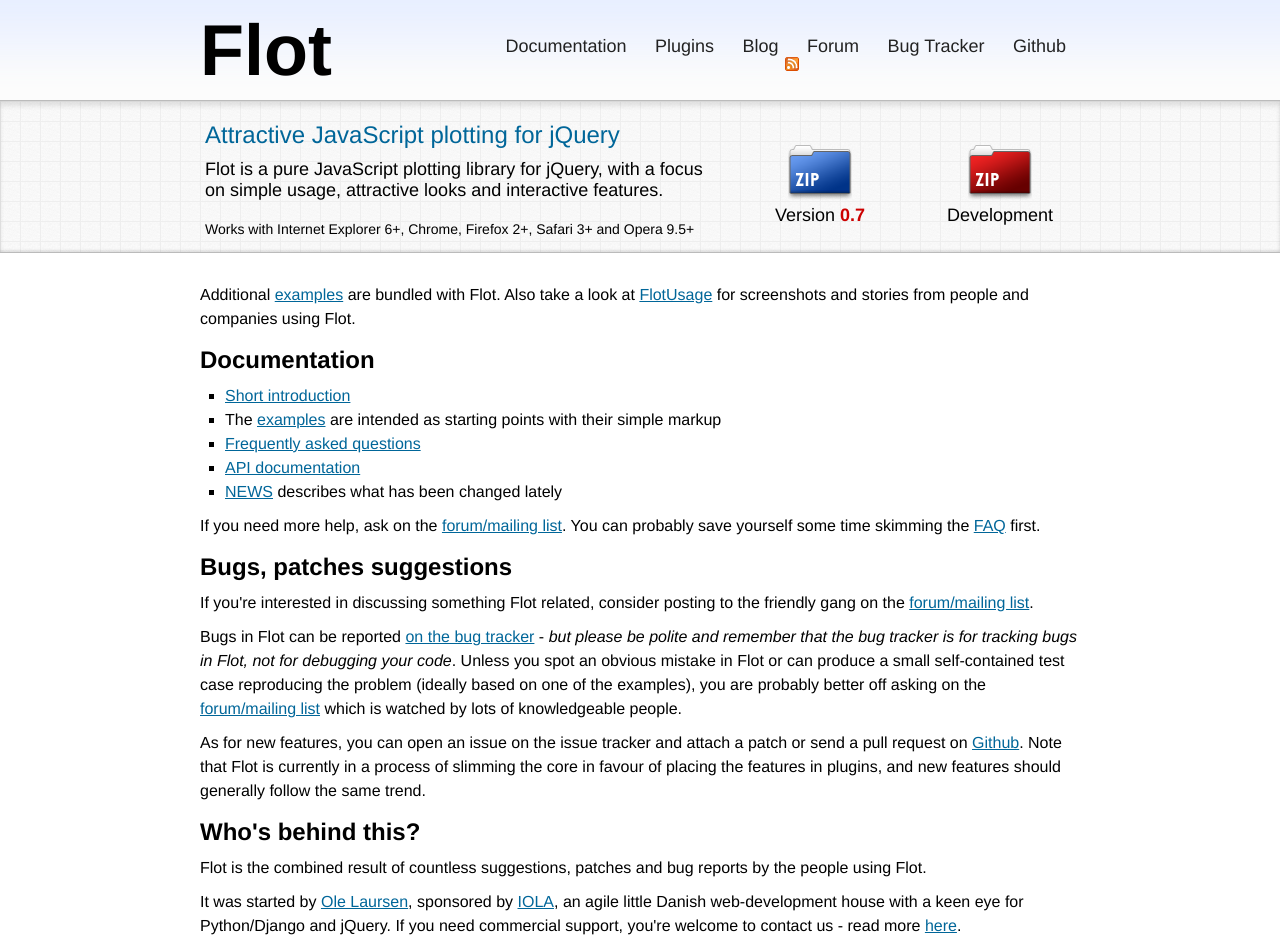
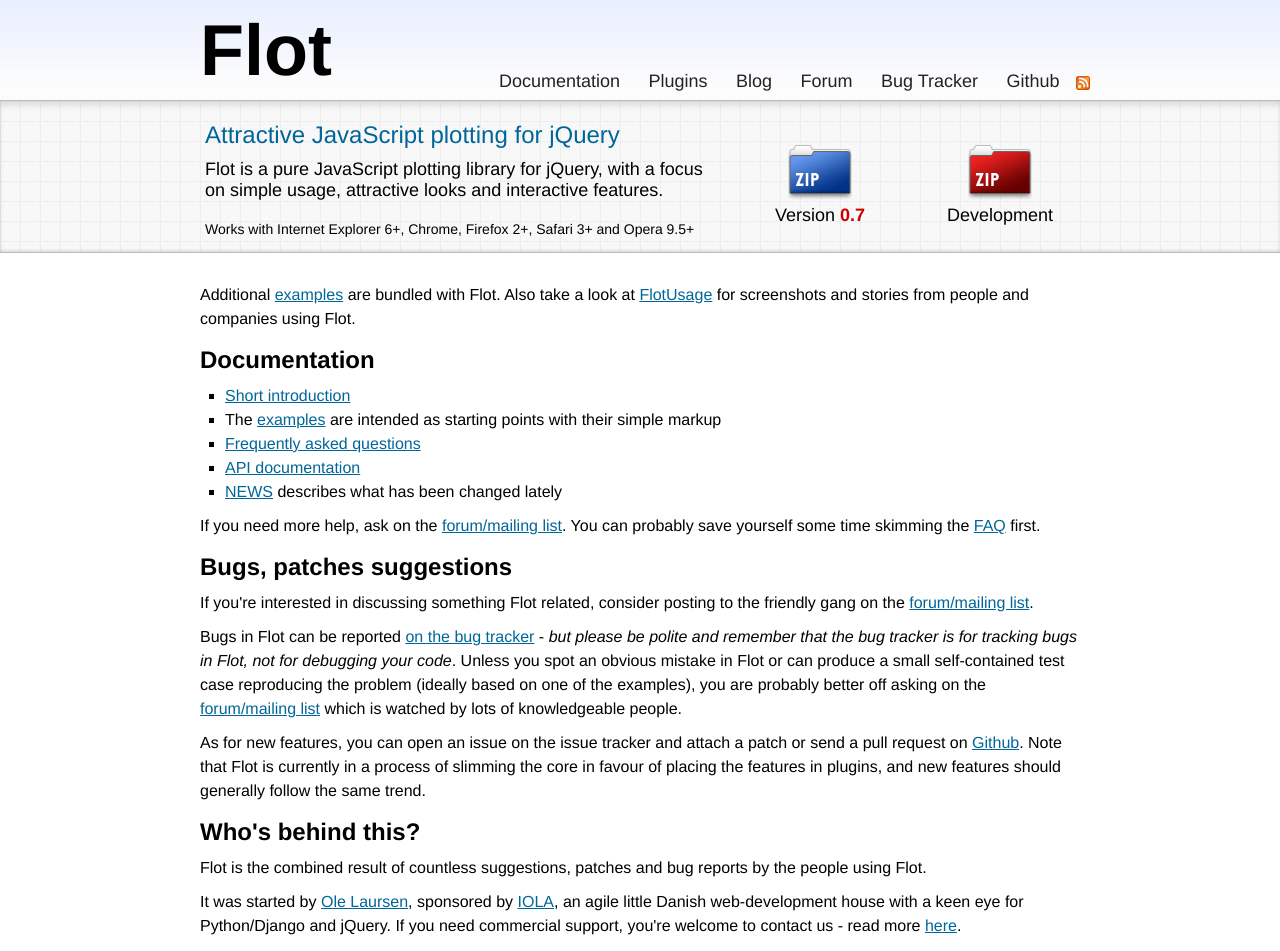
Before and after one commit to flot/flot.github.com, a Jekyll site: the page built from index.html, in a window 1280 px wide. Shown: the top 951 px of the page. Built offline with Jekyll 4.4.1, drawn with Linux system fonts in a browser that asks for light colours; Markdown is read by kramdown in place of the engine named in the settings; the list of posts is cut into pages by our own code.

Commit message:
Further adjustments to feed icon positioning.

```diff
--- a/_includes/header.html
+++ b/_includes/header.html
@@ -44,6 +44,6 @@
 			<a href="http://groups.google.com/group/flot-graphs" class="menu-item">Forum</a>
 			<a href="https://code.google.com/p/flot/issues/list" class="menu-item">Bug Tracker</a>
 			<a href="http://github.com/flot/flot" class="menu-item">Github</a>
-			<a href="/blog/feed.xml" class="menu-item"><div class="flot-icon flot-icon-14 flot-icon-14-feed"></div></a>
+			<a href="/blog/feed.xml" class="menu-item-feed flot-icon flot-icon-14 flot-icon-14-feed"></a>
 		</div>
 	</div>
--- a/css/flot.css
+++ b/css/flot.css
@@ -36,6 +36,11 @@
 	font-size: 18px;
 	color: #222;
 	text-decoration: none;
+}
+
+.header-bar .menu-item-feed {
+	display: inline-block;
+	margin-top: 5px;
 }
 
 .header-bar .menu-item:hover {
```
